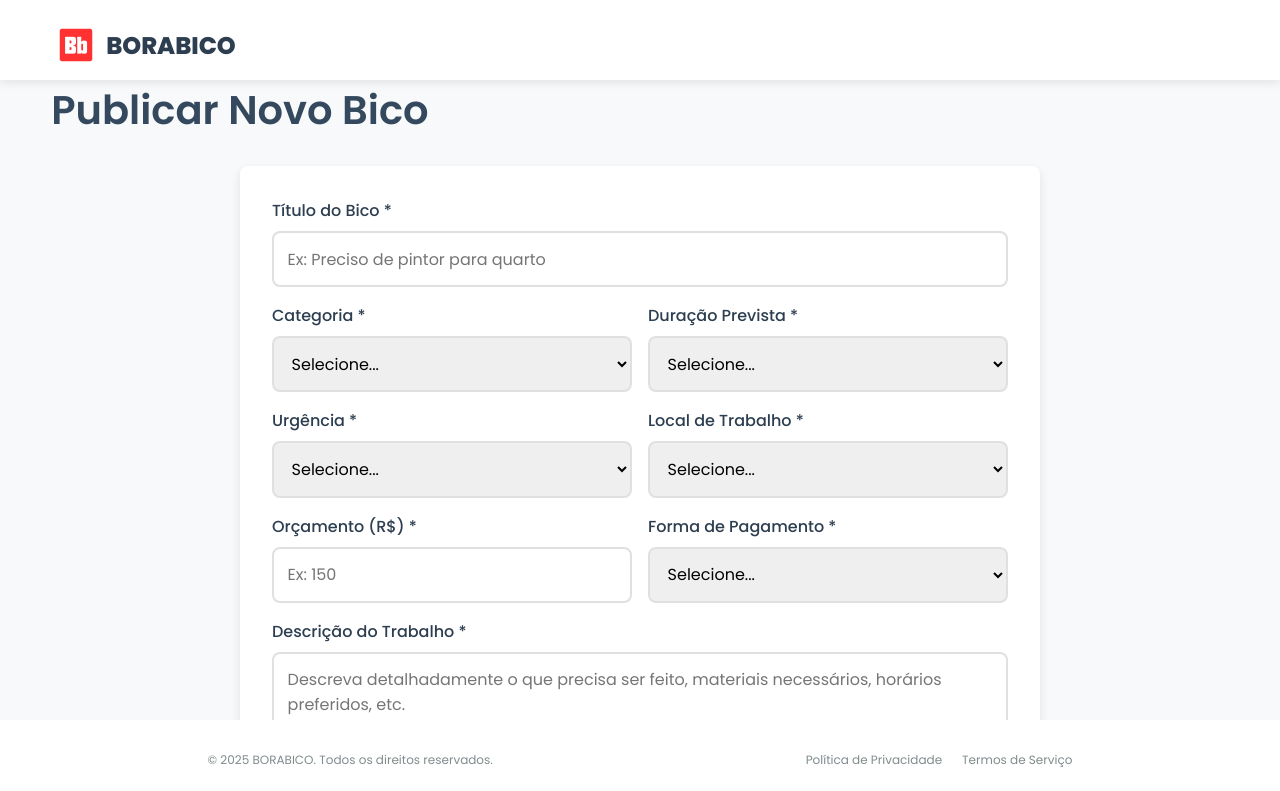
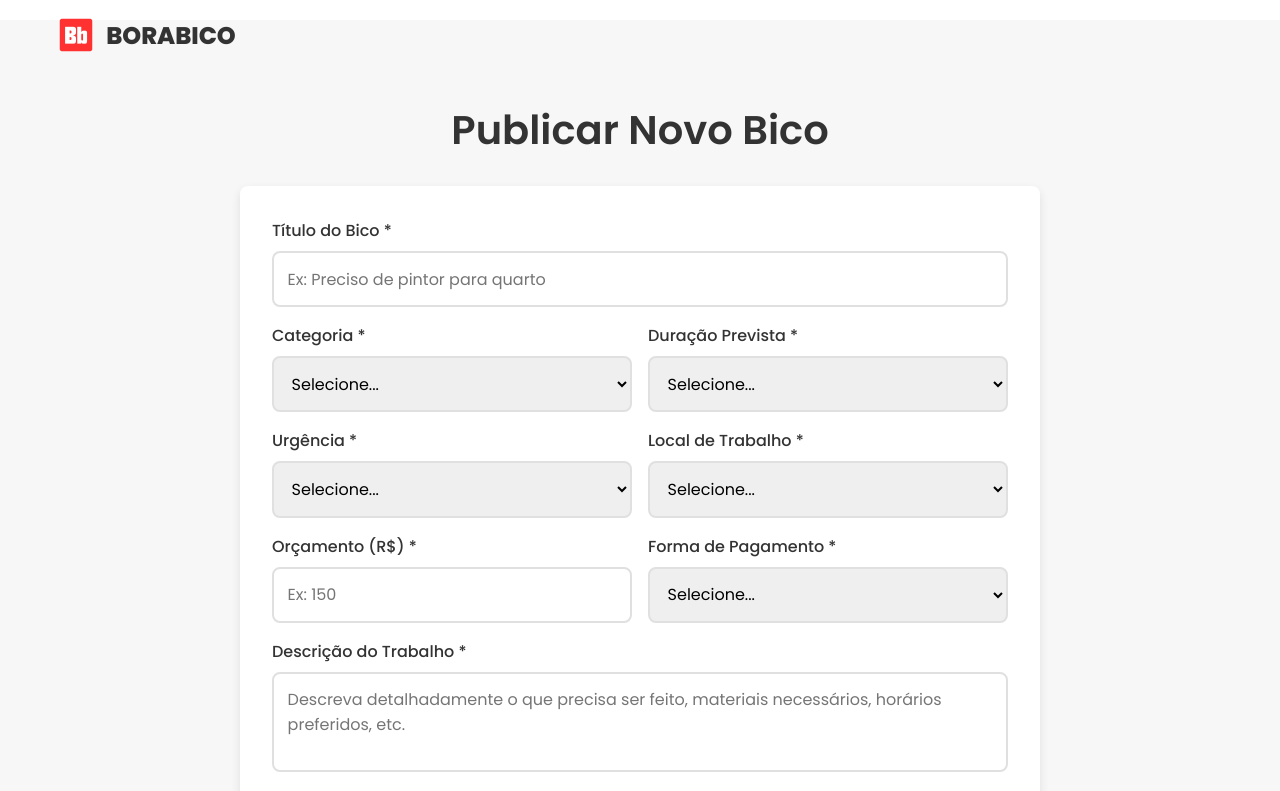
Before and after one commit to Jopolezi/Projeto-Integrador, a React (Vite) app in the folder frontend/: page /publicar-vaga in a window 1280 px wide. Shown: the top 791 px of the page. Built offline with nearby package versions, Linux system fonts and the light colour scheme; a web font is replaced by a local one.

Commit message:
Fixed login and publish page styles

```diff
--- a/frontend/src/pages/login/login.jsx
+++ b/frontend/src/pages/login/login.jsx
@@ -56,7 +56,7 @@ function Login() {
 
         console.error('Erro do servidor:', error.response.data.message)
       } else {
-        toast.error('Erro de conexão. Verifique sua internet.', {
+        toast.error('Erro de conexão. Tente novamente.', {
           position: "top-right",
           autoClose: 4000
         });
--- a/frontend/src/pages/login/styledLogin.js
+++ b/frontend/src/pages/login/styledLogin.js
@@ -26,9 +26,9 @@ export const Container = styled.div`
 export const Header = styled.header`
   width: 100%;
   max-width: 100%;
-  padding: 20px 4%;
-  height: 80px;
-  position: fixed;
+  padding: 10px 4%;
+  height: 20px;
+
 `;
 
 export const ContainerLogo = styled(Link)`
@@ -197,11 +197,8 @@ export const Footer = styled.footer`
   display: flex;
   justify-content: space-around;
   align-items: center;
-  background: ${C.colors.white};
+  background: ${C.colors.offwhite};
   color: ${C.colors.gray};
-  position: fixed;
-  inset-block-end: 0;
-  inset-inline-start: 0;
 
   @media ${S.device.tablet} {
     flex-direction: column;
--- a/frontend/src/pages/posts/jobPost.jsx
+++ b/frontend/src/pages/posts/jobPost.jsx
@@ -35,45 +35,40 @@ function BicoPosting() {
   });
 
   const workModel = watch('workModel');
-  const contactPhone = watch('contactPhone');
-  const contactEmail = watch('contactEmail');
 
   useEffect(() => {
-    document.title = "Publicar Bico - BORABICO";
+    document.title = "Publicar Bico - BORABICO"
   }, []);
 
   const onSubmit = async (data) => {
-    setIsSubmitting(true);
 
     try {
-      const response = await axios.post('caminho', data);
+      const response = await axios.post('caminho', data)
 
-      console.log('Bico publicado com sucesso:', response.data);
-      alert('Bico publicado com sucesso!');
+      console.log('Bico publicado com sucesso:', response.data)
+      alert('Bico publicado com sucesso!')
       reset()
 
     } catch (error) {
-      console.error('Erro ao publicar bico:', error);
+      console.error('Erro ao publicar bico:', error)
 
       if (error.response?.status === 400) {
-        const validationErrors = error.response.data.errors;
+        const validationErrors = error.response.data.errors
         if (validationErrors) {
           Object.keys(validationErrors).forEach(field => {
             setError(field, {
               type: 'server',
               message: validationErrors[field]
-            });
-          });
+            })
+          })
         }
       } else if (error.response?.status === 422) {
-        alert('Dados inválidos. Verifique as informações e tente novamente.');
+        alert('Dados inválidos. Verifique as informações e tente novamente.')
       } else if (error.response?.status >= 500) {
-        alert('Erro interno do servidor. Tente novamente mais tarde.');
+        alert('Erro interno do servidor. Tente novamente mais tarde.')
       } else {
-        alert('Erro ao publicar bico. Tente novamente.');
+        alert('Erro ao publicar bico. Tente novamente.')
       }
-    } finally {
-      setIsSubmitting(false);
     }
   };
 
@@ -343,8 +338,8 @@ function BicoPosting() {
                 </S.RememberCheckboxText>
               </S.CheckboxContainer>
 
-              <Button type="submit" disabled={isSubmitting}>
-                {isSubmitting ? 'Publicando...' : 'Publicar Bico'}
+              <Button type="submit">
+                PUBLICAR BICO
               </Button>
             </S.Form>
           </S.Content>
--- a/frontend/src/pages/posts/styledPost.js
+++ b/frontend/src/pages/posts/styledPost.js
@@ -1,15 +1,5 @@
-import styled from 'styled-components';
-
-// Colors
-export const colors = {
-  dark: '#2c3e50',
-  darkGray: '#34495e',
-  gray: '#7f8c8d',
-  lightgray: '#bdc3c7',
-  red: '#e74c3c',
-  white: '#ffffff',
-  offwhite: '#f8f9fa'
-};
+import styled from 'styled-components'
+import * as C from '../../styles/colors'
 
 export const Container = styled.div`
   display: flex;
@@ -18,7 +8,7 @@ export const Container = styled.div`
   flex-direction: column;
   min-height: 100vh;
   width: 100%;
-  background: ${colors.offwhite};
+  background: ${C.colors.offwhite};
   padding-top: 80px;
   padding-bottom: 80px;
 `;
@@ -26,13 +16,9 @@ export const Container = styled.div`
 export const Header = styled.header`
   width: 100%;
   max-width: 100%;
-  padding: 20px 4%;
-  height: 80px;
-  position: fixed;
-  top: 0;
-  background: ${colors.white};
-  box-shadow: 0 2px 10px rgba(0, 0, 0, 0.1);
-  z-index: 100;
+  padding: 10px 4%;
+  height: 20px;
+  background: ${C.colors.white};
 `;
 
 export const ContainerLogo = styled.div`
@@ -52,7 +38,7 @@ export const LogoText = styled.h2`
   font-family: 'Poppins', sans-serif;
   font-weight: 800;
   font-size: 1.5rem;
-  color: ${colors.dark};
+  color: ${C.colors.dark};
   margin: 0;
   pointer-events: none;
   user-select: none;
@@ -71,11 +57,11 @@ export const Content = styled.div`
 `;
 
 export const Title = styled.h1`
-  align-self: flex-start;
+  align-self: flex-center;
   font-family: 'Poppins', sans-serif;
   font-weight: 600;
   font-size: 2.5rem;
-  color: ${colors.darkGray};
+  color: ${C.colors.dark};
   margin-bottom: 1rem;
 `;
 
@@ -84,7 +70,7 @@ export const Form = styled.form`
   flex-direction: column;
   width: 100%;
   max-width: 800px;
-  background: ${colors.white};
+  background: ${C.colors.white};
   padding: 2rem;
   border-radius: 8px;
   box-shadow: 0 4px 10px rgba(0, 0, 0, 0.1);
@@ -114,7 +100,7 @@ export const InputTitle = styled.label`
   font-family: 'Poppins', sans-serif;
   font-weight: 500;
   font-size: 1rem;
-  color: ${colors.dark};
+  color: ${C.colors.dark};
   margin-bottom: 0.5rem;
 `;
 
@@ -124,13 +110,13 @@ export const Select = styled.select`
   border-radius: 8px;
   font-size: 16px;
   font-family: 'Poppins', sans-serif;
-  background: ${colors.white};
+  background: ${C.colors.white};
   cursor: pointer;
   transition: all 0.3s ease;
 
   &:focus {
     outline: none;
-    border-color: ${colors.red};
+    border-color: ${C.colors.red};
   }
 `;
 
@@ -146,11 +132,11 @@ export const TextArea = styled.textarea`
 
   &:focus {
     outline: none;
-    border-color: ${colors.red};
+    border-color: ${C.colors.red};
   }
 
   &::placeholder {
-    color: ${colors.gray};
+    color: ${C.colors.gray};
   }
 `;
 
@@ -158,7 +144,7 @@ export const InputError = styled.p`
   font-family: 'Poppins', sans-serif;
   font-weight: 500;
   font-size: 0.85rem;
-  color: ${colors.red};
+  color: ${C.colors.red};
   margin-top: 0.25rem;
 `;
 
@@ -167,7 +153,7 @@ export const CheckboxContainer = styled.div`
   align-items: center;
   justify-content: flex-start;
   gap: 8px;
-  margin: 10px 0;
+  margin: 5px 0;
 `;
 
 export const RememberCheckbox = styled.input`
@@ -176,11 +162,11 @@ export const RememberCheckbox = styled.input`
   justify-content: center;
   width: 20px;
   height: 20px;
-  accent-color: ${colors.red};
+  accent-color: ${C.colors.red};
 `;
 
 export const RememberCheckboxText = styled.p`
-  color: ${colors.gray};
+  color: ${C.colors.gray};
   font-family: 'Poppins', sans-serif;
   font-size: 1rem;
   font-weight: 500;
@@ -196,11 +182,8 @@ export const Footer = styled.footer`
   display: flex;
   justify-content: space-around;
   align-items: center;
-  background: ${colors.white};
-  color: ${colors.gray};
-  position: fixed;
-  bottom: 0;
-  left: 0;
+  background: ${C.colors.offwhite};
+  color: ${C.colors.gray};
 `;
 
 export const FooterText = styled.p`
@@ -218,7 +201,7 @@ export const FooterLinks = styled.div`
   gap: 20px;
 
   a {
-    color: ${colors.gray};
+    color: ${C.colors.gray};
     text-decoration: none;
     font-family: 'Poppins', sans-serif;
     font-weight: 400;
@@ -226,7 +209,7 @@ export const FooterLinks = styled.div`
     cursor: pointer;
 
     &:hover {
-      color: ${colors.dark};
+      color: ${C.colors.dark};
     }
   }
 `;
```
